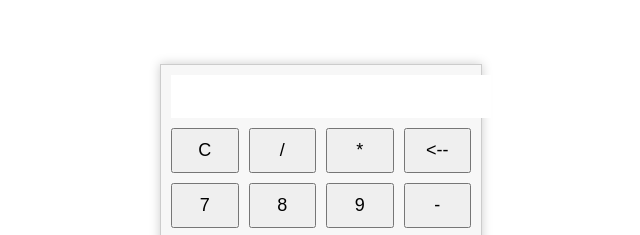
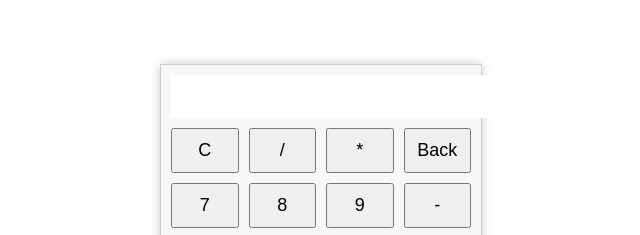
Before and after one commit to acciojob/calculator-js-2-ShreyaDeveloper2001, a website: page main.html in a window 1280 px wide. Shown: the part 166-401 px from the top of the page, 319-959 px from the left. Drawn offline with Linux system fonts and the light colour scheme.

Commit message:
created a submission

```diff
--- a/main.html
+++ b/main.html
@@ -15,7 +15,7 @@
 			<button id="C">C</button>
 			<button id="divi">/</button>
 			<button id="*">*</button>
-			<button id="Back"><--</button>
+			<button id="Back">Back</button>
 			<button id="7">7</button>
 			<button id="8">8</button>
             <button id="9">9</button>
```
